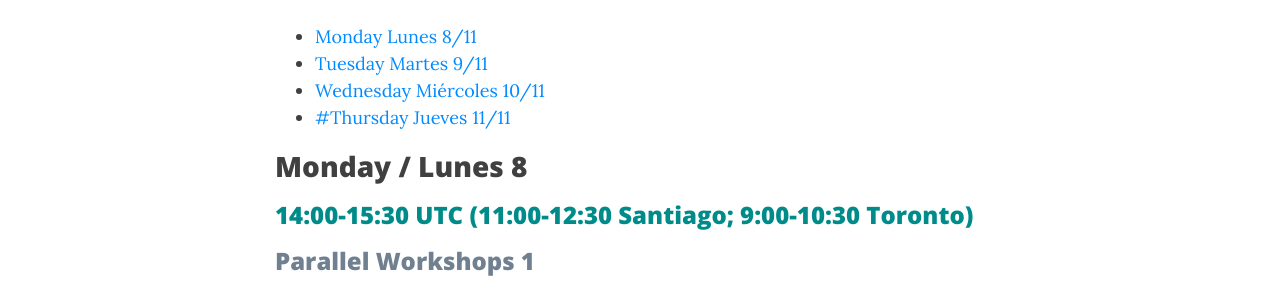
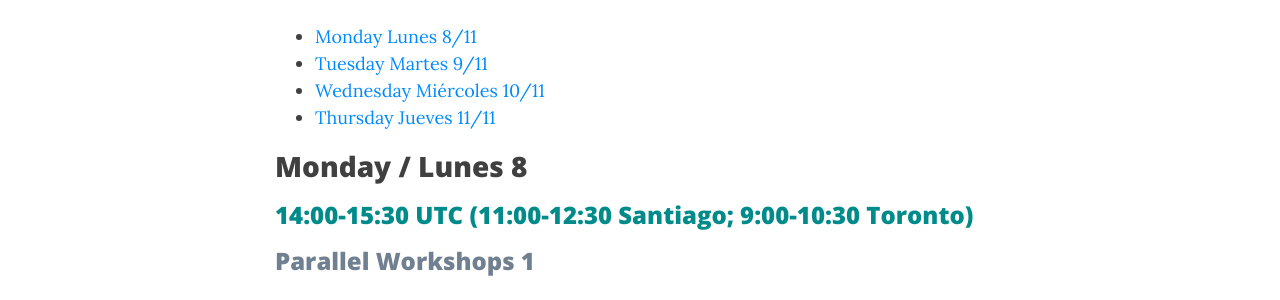
Before and after one commit to caedmon5/OIAR, a Jekyll site: the page built from programme.md, in a window 1280 px wide and 900 px high, scrolled down 325 px. Shown: the part 154-454 px from the top of the window. Built offline with Jekyll 4.4.1, drawn with Linux system fonts in a browser that asks for light colours; nearby versions of some CDN libraries; comment, search, counter and statistics services are not loaded.

Commit message:
Another typo in toc

```diff
--- a/programme.md
+++ b/programme.md
@@ -8,7 +8,7 @@ A [calendar (.ics file) is available for this conference](assets/img/OIAR.ics)
 * [Monday Lunes 8/11](#Monday)
 * [Tuesday Martes 9/11](#Tuesday)
 * [Wednesday Miércoles 10/11](#Wednesday)
-* [#Thursday Jueves 11/11](#Thursday)
+* [Thursday Jueves 11/11](#Thursday)
 
 
 # Monday / Lunes 8 {#Monday}
```
